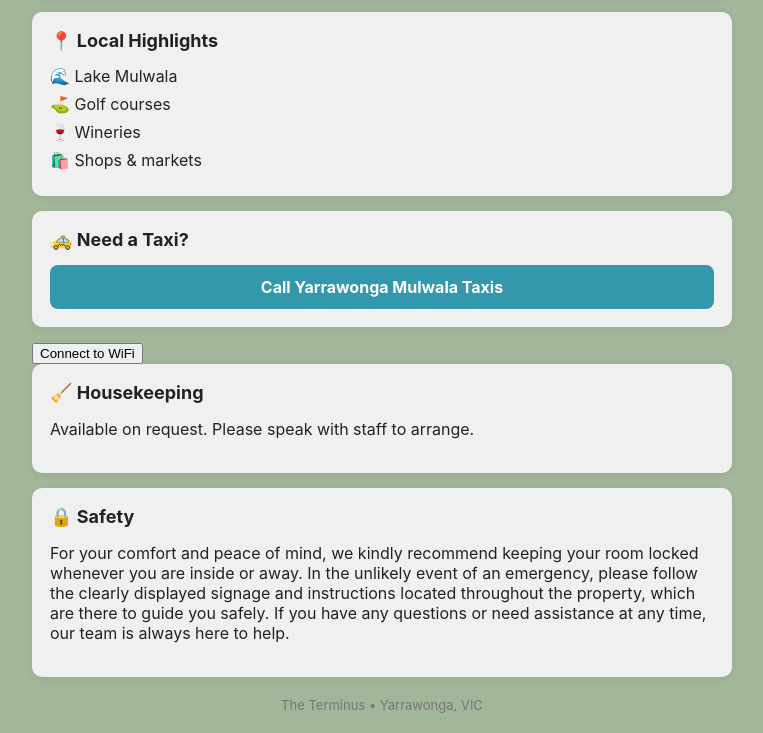
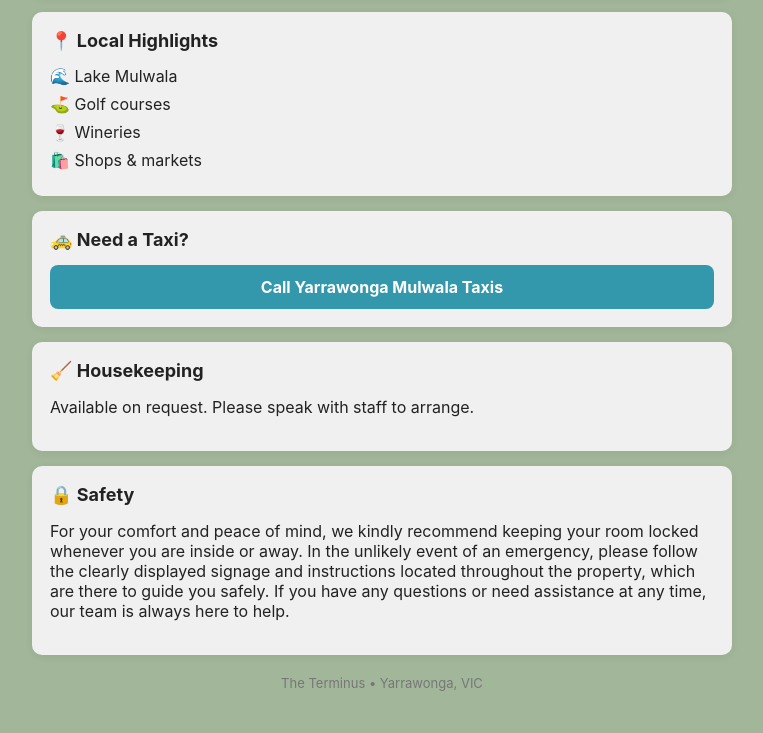
Before and after one commit to Connortduk/Termo-welcome-pack, a plain HTML site: page index.html in a window 1280 px wide. Shown: the part 1173-1906 px from the top of the page, without its empty margins (258-1021 px from the left). After the commit the page ends 1884 px from the top, so only its background shows below. Drawn offline with Linux system fonts and the light colour scheme.

Commit message:
Update index.html

```diff
--- a/index.html
+++ b/index.html
@@ -146,18 +146,6 @@
     <a class="button" href="tel:0357432111">Call Yarrawonga Mulwala Taxis</a>
 </div>
 
- <button class="wifi-button" onclick="loginToWifi()">
-    Connect to WiFi
-  </button>
-
-  <script>
-    function loginToWifi() {
-      // Replace with your WiFi portal URL
-      window.location.href = "http://192.168.1.1/login";
-    }
-  </script>
-
-
 <div class="card">
     <h2>🧹 Housekeeping</h2>
     <p>Available on request. Please speak with staff to arrange.</p>
```
